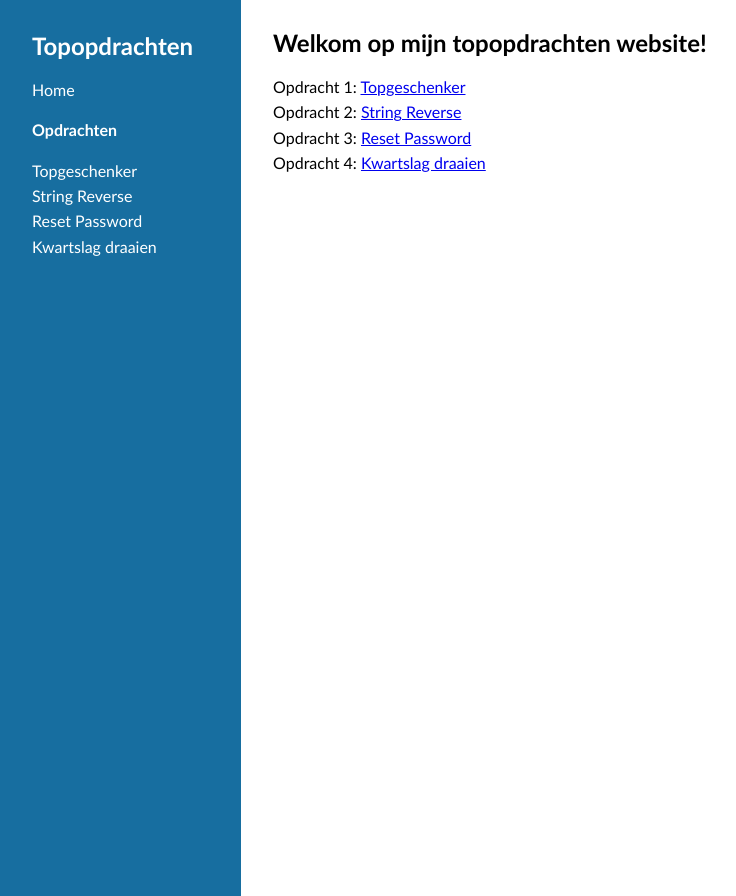
After one commit to Yoyick/Topopdracht, a Symfony app: template templates/home.html.twig in a window 1280 px wide. The commit adds this page. Shown: the whole page, without its empty margins (8-744 px from the left). Run offline with Twig, Linux system fonts and the light colour scheme; the template is opened without the code that fills it, so the values that code supplies are empty; some libraries are stand-ins or nearby versions.

Commit message:
added homepage, sidebar + styling

```diff
--- a/assets/styles/app.css
+++ b/assets/styles/app.css
@@ -1,3 +1,7 @@
 body {
     background-color: lightgray;
 }
+.container {
+    width: 1100px;
+    margin: 0 auto;
+}
--- a/config/routes.yaml
+++ b/config/routes.yaml
@@ -6,9 +6,9 @@ index:
     path: /*
     controller: App\Controller\BaseController::index
 
-app_lucky_number:
-    path: /lucky/number
-    controller: App\Controller\LuckyController::number
+app_home:
+    path: /
+    controller: App\Controller\HomeController::printHome
 
 app_top_geschenker:
     path: /topgeschenker
--- a/src/Controller/ReverseController.php
+++ b/src/Controller/ReverseController.php
@@ -11,7 +11,6 @@ class ReverseController extends AbstractController {
 
     public function reverseForm() {
         $task = new Task();
-        // ...
 
         $form = $this->createForm(TaskType::class, $task);
 
--- a/src/Security/LoginFormAuthenticator.php
+++ b/src/Security/LoginFormAuthenticator.php
@@ -97,7 +97,7 @@ class LoginFormAuthenticator extends AbstractFormLoginAuthenticator implements P
         }
 
         // For example : return new RedirectResponse($this->urlGenerator->generate('some_route'));
-        return new RedirectResponse($this->urlGenerator->generate('app_string_reverse'));
+        return new RedirectResponse($this->urlGenerator->generate('app_home'));
     }
 
     protected function getLoginUrl()
--- a/templates/base.html.twig
+++ b/templates/base.html.twig
@@ -5,11 +5,25 @@
         <meta charset="UTF-8">
         <title>{% block title %}Topchallenges{% endblock %}</title>
         {% block stylesheets %}{% endblock %}
+        <link type="text/css" rel="stylesheet" media="all" href="/css/app.css" />
     </head>
     <body>
-        {% block body %}{% endblock %}
-        <div id="content">
-            {% block content %}{% endblock %}
+        <div class="container">
+            {% block body %}{% endblock %}
+            <div class="sidebar">
+                {% block sidebar %}
+                    <h2>Topopdrachten</h2>
+                    <div><p><a href="/">Home</a></p></div>
+                    <h4>Opdrachten</h4>
+                    <div><p><a href="/topgeschenker">Topgeschenker</a></p></div>
+                    <div><p><a href="/string-reverse">String Reverse</a></p></div>
+                    <div><p><a href="/reset-password">Reset Password</a></p></div>
+                    <div><p><a href="/kwartslag">Kwartslag draaien</a></p></div>
+                {% endblock %}
+            </div>
+            <div class="content">
+                {% block content %}{% endblock %}
+            </div>
         </div>
     </body>
 </html>
--- /dev/null
+++ b/templates/home.html.twig
@@ -0,0 +1,9 @@
+{% extends 'base.html.twig' %}
+
+{% block content %}
+    <h2>Welkom op mijn topopdrachten website!</h2>
+    <p>Opdracht 1: <a href="/topgeschenker">Topgeschenker</a>
+    <p>Opdracht 2: <a href="/string-reverse">String Reverse</a>
+    <p>Opdracht 3: <a href="/reset-password">Reset Password</a>
+    <p>Opdracht 4: <a href="/kwartslag">Kwartslag draaien</a>
+{% endblock %}
--- a/templates/reset_password/check_email.html.twig
+++ b/templates/reset_password/check_email.html.twig
@@ -2,7 +2,7 @@
 
 {% block title %}Password Reset Email Sent{% endblock %}
 
-{% block body %}
+{% block content %}
     <p>An email has been sent that contains a link that you can click to reset your password. This link will expire in {{ tokenLifetime|date('g') }} hour(s).</p>
     <p>If you don't receive an email please check your spam folder or <a href="{{ path('app_forgot_password_request') }}">try again</a>.</p>
 {% endblock %}
--- a/templates/reset_password/request.html.twig
+++ b/templates/reset_password/request.html.twig
@@ -2,7 +2,7 @@
 
 {% block title %}Reset your password{% endblock %}
 
-{% block body %}
+{% block content %}
     {% for flashError in app.flashes('reset_password_error') %}
         <div class="alert alert-danger" role="alert">{{ flashError }}</div>
     {% endfor %}
--- a/templates/stringreverse.html.twig
+++ b/templates/stringreverse.html.twig
@@ -1,7 +1,7 @@
 {% extends 'base.html.twig' %}
 
 {% block content %}
-    <h1>Keer om wat je invult:</h1>
+    <h1>String Reverse</h1>
     <div id="reverse_form">
         {{ form(form) }}
     </div>
```
Also changed, not shown: src/Controller/HomeController.php (added, +15 -0 lines), src/Controller/LuckyController.php (deleted, +0 -17 lines), src/Controller/TopGeschenkController.php (+7 -9 lines), templates/topgeschenker.html.twig (added, +8 -0 lines), public/css/app.css (added), 3 other files.
